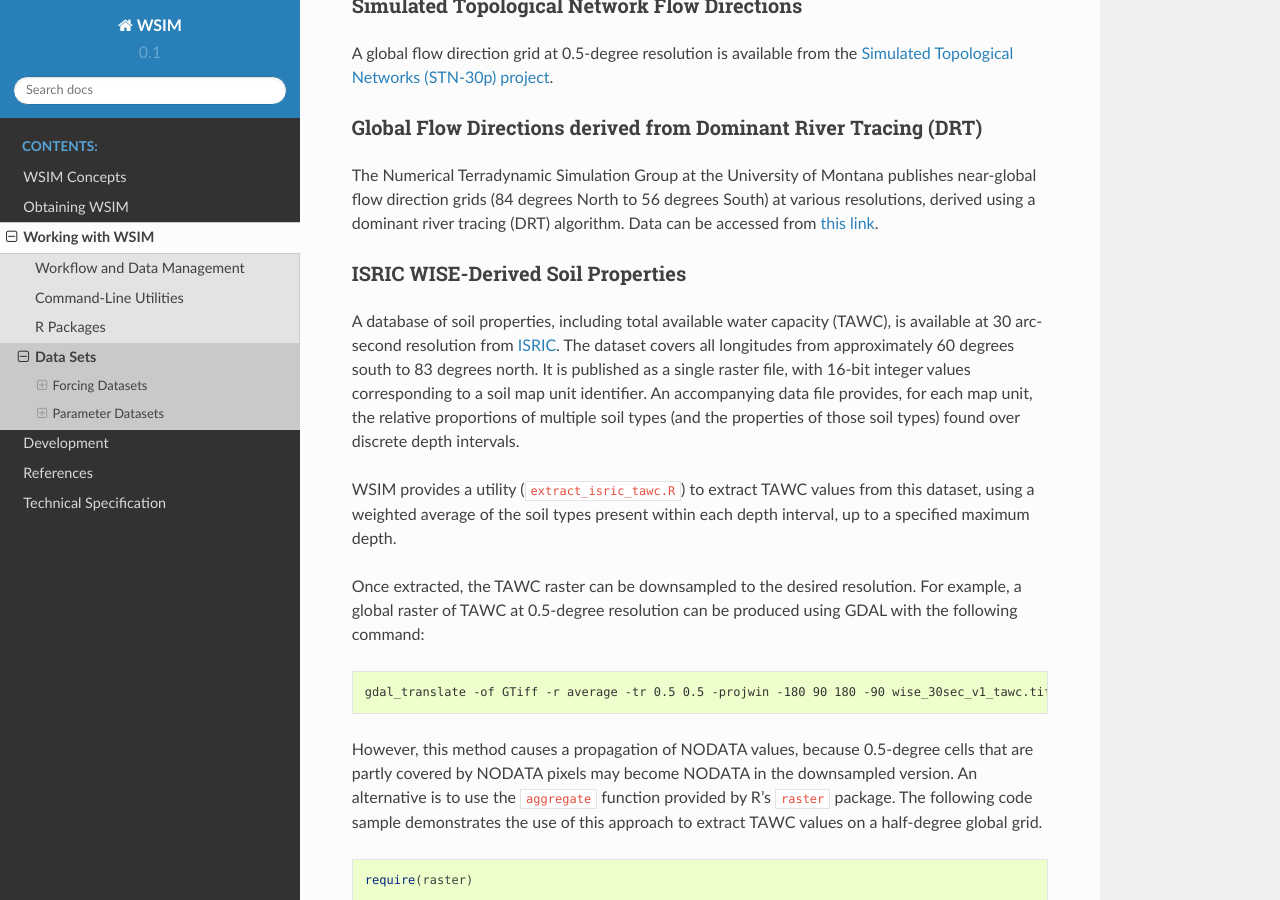
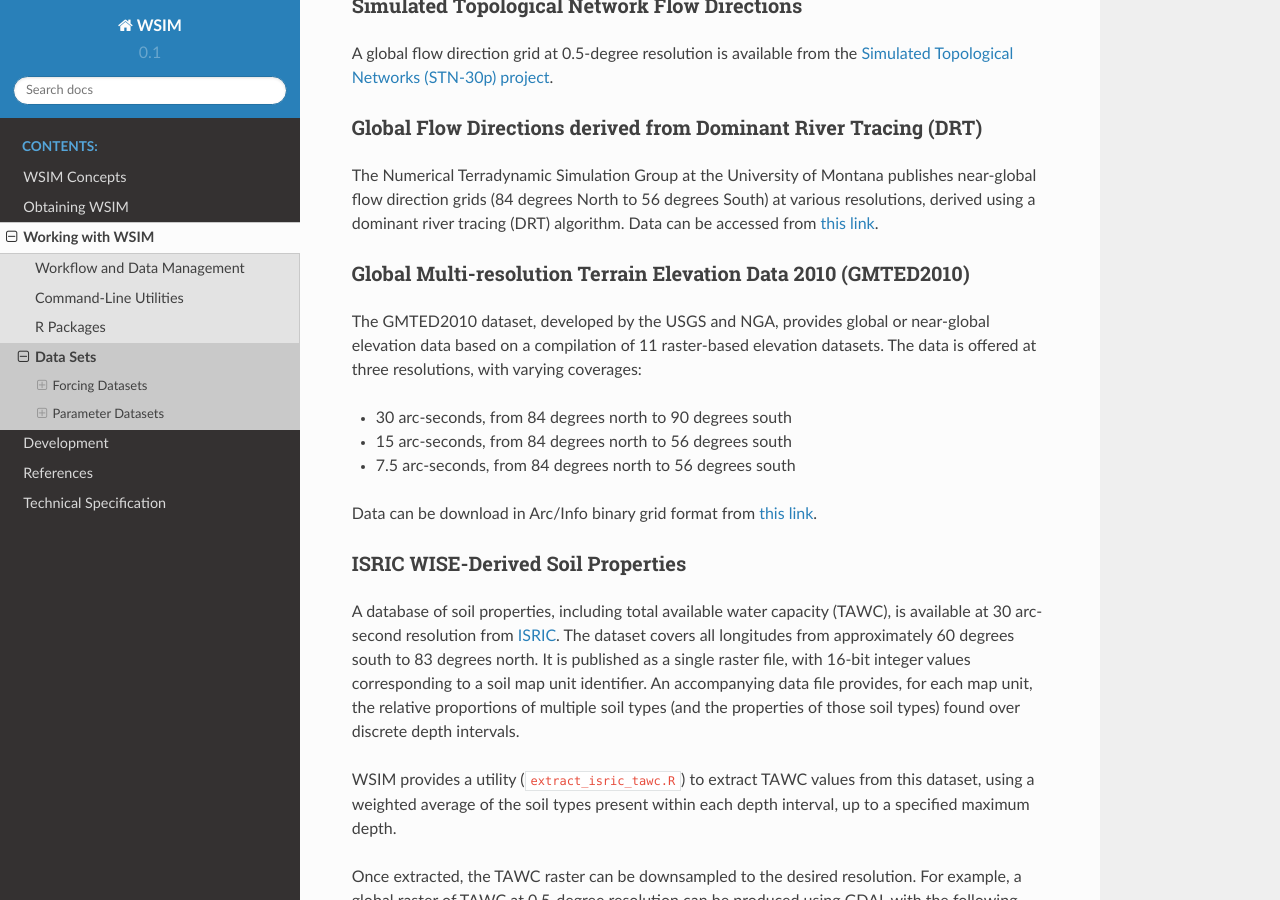
Before and after one commit to isciences/wsim, a Sphinx documentation site: the page built from docs/working/data_sets.rst, in a window 1280 px wide and 900 px high, scrolled down 2218 px. Built offline with Sphinx 7.4.7 and the Read the Docs theme 2.0.0, drawn with Linux system fonts in a browser that asks for light colours.

Commit message:
Add doc entry for GMTED2010 data

```diff
--- a/docs/working/data_sets.rst
+++ b/docs/working/data_sets.rst
@@ -102,6 +102,18 @@ Global Flow Directions derived from Dominant River Tracing (DRT)
 
 The Numerical Terradynamic Simulation Group at the University of Montana publishes near-global flow direction grids (84 degrees North to 56 degrees South) at various resolutions, derived using a dominant river tracing (DRT) algorithm. Data can be accessed from `this link <http://www.ntsg.umt.edu/project/drt.php>`_.
 
+Global Multi-resolution Terrain Elevation Data 2010 (GMTED2010)
+---------------------------------------------------------------
+
+The GMTED2010 dataset, developed by the USGS and NGA, provides global or near-global elevation data based on a compilation of 11 raster-based elevation datasets.
+The data is offered at three resolutions, with varying coverages:
+
+* 30 arc-seconds, from 84 degrees north to 90 degrees south
+* 15 arc-seconds, from 84 degrees north to 56 degrees south
+* 7.5 arc-seconds, from 84 degrees north to 56 degrees south
+
+Data can be download in Arc/Info binary grid format from `this link <https://topotools.cr.usgs.gov/GMTED_viewer/gmted2010_global_grids.php>`_.
+
 ISRIC WISE-Derived Soil Properties
 ----------------------------------
 
```
